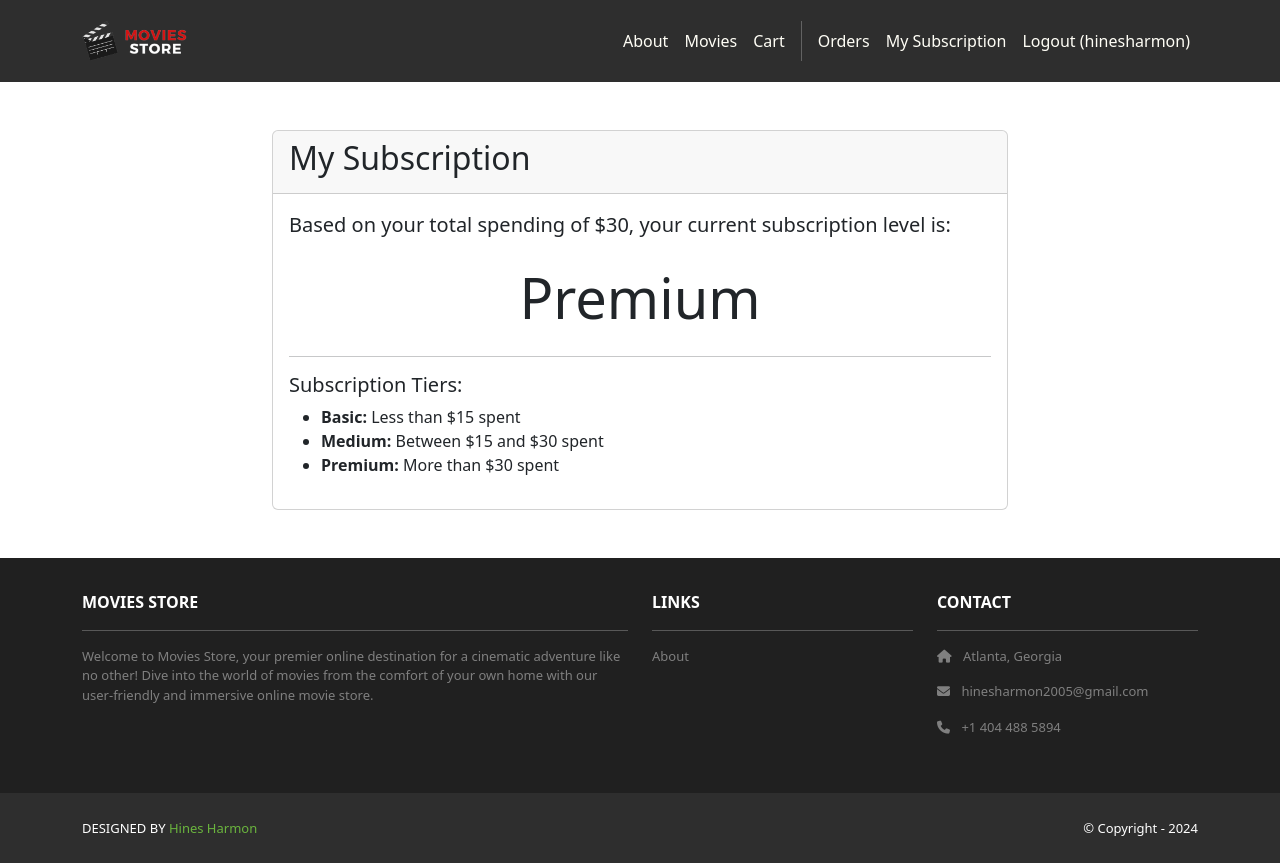
After one commit to StCroixRods/moviesstore, a Django app: page /accounts/subscription/ in a window 1280 px wide. The commit adds this page. Run offline with Django 5.2, Linux system fonts and the light colour scheme; a user stored in the database is signed in; data comes from the database, SQL or seed files in the repository; both versions use the stored data as it was after the commit; some libraries are stand-ins or nearby versions.

Commit message:
Feat: Add user subscription level feature

```diff
--- /dev/null
+++ b/accounts/templates/accounts/subscription.html
@@ -0,0 +1,30 @@
+{% extends 'base.html' %}
+
+{% block content %}
+<div class="container my-5">
+    <div class="row justify-content-center">
+        <div class="col-md-8">
+            <div class="card">
+                <div class="card-header">
+                    <h2>{{ template_data.title }}</h2>
+                </div>
+                <div class="card-body">
+                    <p class="lead">
+                        Based on your total spending of <strong>${{ template_data.total_spent }}</strong>, your current subscription level is:
+                    </p>
+                    <h3 class="display-4 text-center my-4">{{ template_data.subscription_level }}</h3>
+                    <hr>
+                    <div>
+                        <h5>Subscription Tiers:</h5>
+                        <ul>
+                            <li><b>Basic:</b> Less than $15 spent</li>
+                            <li><b>Medium:</b> Between $15 and $30 spent</li>
+                            <li><b>Premium:</b> More than $30 spent</li>
+                        </ul>
+                    </div>
+                </div>
+            </div>
+        </div>
+    </div>
+</div>
+{% endblock %}
--- a/accounts/urls.py
+++ b/accounts/urls.py
@@ -4,5 +4,6 @@ urlpatterns = [
     path('signup', views.signup, name='accounts.signup'),
     path('login/', views.login, name='accounts.login'),
     path('logout/', views.logout, name='accounts.logout'),
-    path('orders/', views.orders, name='accounts.orders')
+    path('orders/', views.orders, name='accounts.orders'),
+    path('subscription/', views.subscription, name='accounts.subscription'),
 ]
--- a/accounts/views.py
+++ b/accounts/views.py
@@ -4,12 +4,38 @@ from .forms import CustomUserCreationForm, CustomErrorList
 from django.shortcuts import redirect
 from django.contrib.auth.decorators import login_required
 from django.contrib.auth.models import User
+from cart.models import Order # Add this import
+from django.db.models import Sum # Add this import
 
 @login_required
 def logout(request):
     auth_logout(request)
     return redirect('home.index')
 
+# Add the new view function below
+@login_required
+def subscription(request):
+    # Calculate the total amount of money the user has spent.
+    # We filter Orders by the current user, then use aggregate and Sum to add up the 'total' field.
+    # The 'or 0' handles the case where a user has no orders yet.
+    total_spent = Order.objects.filter(user=request.user).aggregate(total=Sum('total'))['total'] or 0
+
+    # Determine the subscription level based on the total spent.
+    if total_spent < 15:
+        subscription_level = 'Basic'
+    elif 15 <= total_spent < 30:
+        subscription_level = 'Medium'
+    else:
+        subscription_level = 'Premium'
+
+    # Prepare the data for the template, following your established pattern.
+    template_data = {
+        'title': 'My Subscription',
+        'total_spent': total_spent,
+        'subscription_level': subscription_level,
+    }
+
+    return render(request, 'accounts/subscription.html', {'template_data': template_data})
 
 def login(request):
     template_data = {}
--- a/moviesstore/templates/base.html
+++ b/moviesstore/templates/base.html
@@ -30,6 +30,7 @@
             <div class="vr bg-white mx-2 d-none d-lg-block"></div>
             {% if user.is_authenticated %}
             <a class="nav-link" href="{% url 'accounts.orders' %}">Orders</a>
+            <a class="nav-link" href="{% url 'accounts.subscription' %}">My Subscription</a>
             <a class="nav-link"
               href="{% url 'accounts.logout' %}">Logout ({{user.username }})</a>
             {% else %}
```
Also changed, not shown: db.sqlite3.
